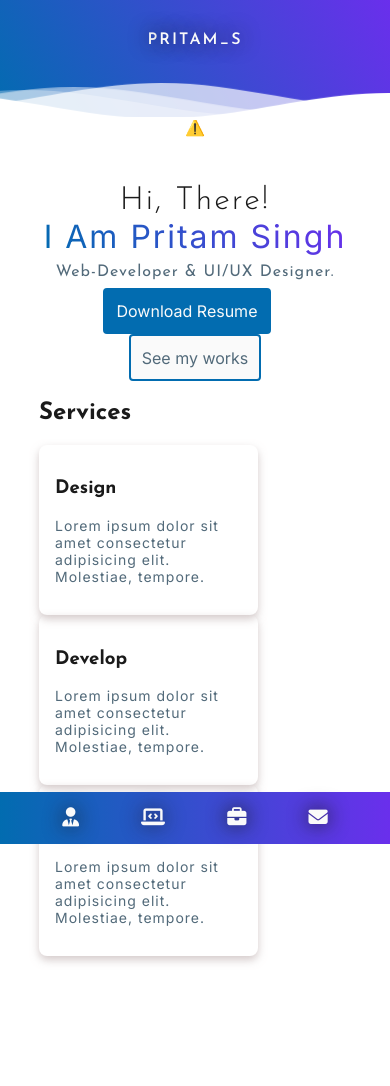
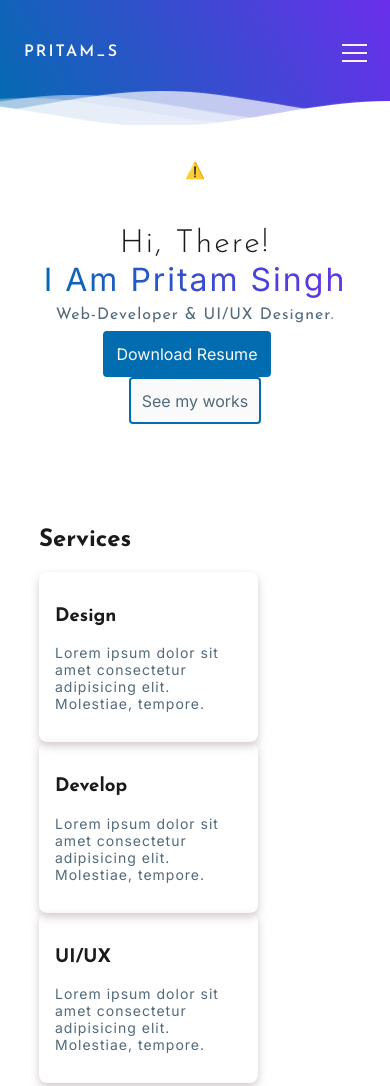
Before and after one commit to Pritam-s/Pritam-s.github.io, a plain HTML site: page index.html in a window 390 px wide. Shown: the top 1086 px of the page. Drawn offline with nearby package versions, Linux system fonts and the light colour scheme; no server answers.

Commit message:
Hamburger Navigation Implemented.

```diff
--- a/index.html
+++ b/index.html
@@ -17,30 +17,19 @@
 <main>
     <header>
 
-        <div class="TextContainer">
-
-            <h4>PRITAM_S</h4>
-
-            <nav class="navbar navbar-bottom">
-
-                <ul>
-                    <li> <a href=""> <span>Home</span>
-                        <i class="fas fa-user-tie"></i></a> </li>
-
-                    <li> <a href=""> <span>Services</span>
-                        <i class="fas fa-laptop-code"></i>
-                        </a> </li>
-
-                    <li> <a href=""> <span>Work</span>
-                        <i class="fas fa-briefcase"></i>
-                        </a> </li>
-
-                    <li> <a href=""> <span>Contact</span>
-                        <i class="fas fa-envelope"></i>
-                        </a> </li>
-                </ul>
-
-            </nav>
+        <nav class="navbar">
+            <h4 class='logo-area'>PRITAM_S</h4>
+                <input class="check" type="checkbox">
+                <div class="ham-menu">
+                    <div class="menuline"></div>
+                </div>
+                    <ul class='menulist'>
+                        <li><a href='#'>Home</a></li>
+                        <li><a href='#'>About</a></li>
+                        <li><a href='#'>Contact</a></li>
+                        <li><a href='#'>Privacy</a></li>
+                    </ul>
+        </nav>
 
 
 
--- a/styles.css
+++ b/styles.css
@@ -55,6 +55,103 @@ body::-webkit-scrollbar-thumb {
 
 
 
+/* *******************
+   Ham Menu Starts
+   ******************* */
+   .navbar {
+    display: flex;
+    flex-flow: row nowrap;
+    align-items: center;
+    width: 80%;
+    margin: auto;
+    padding-top: 1rem;
+}
+
+   .logo-area{
+     font-family: var(--font-secondary);
+
+}
+header{
+    height: auto;
+    width: 100%;
+    z-index: 2;
+    background: #008bff;
+    position: relative;
+}
+.menulist {
+    float: right;
+    list-style: none;
+    margin-right: 10px;
+    position: relative;
+    display: flex;
+    margin-left: auto;
+    gap: 6rem;
+}
+.menulist li{
+  font-size: 18px;
+  /* font-weight: bold; */
+  position: relative;
+  margin: 10px;
+}
+.menulist li a{
+  font-family: var(--font-secondary);
+    text-decoration: none;
+    color: #f8dada;
+}
+.check{
+    right: 0;
+    height: 40px;
+    width: 40px;
+    position: absolute;
+    margin: 3px 20px 0px 0px;
+    z-index: 3;
+    opacity: 0;
+
+}
+.ham-menu{
+    float: right;
+    height: 40px;
+    width: 40px;
+    margin: 1rem;
+    position: relative;
+    display: none;
+    /* border: 2px solid #ffe6e6; */
+    margin-left: auto;
+    z-index: 2;
+}
+.menuline {
+    background: #ffeeee;
+    height: 2px;
+    width: 25px;
+    position: relative;
+    margin: auto;
+    display: flex;
+    top: 50%;
+}
+.menuline::before {
+    content:'';
+    position: absolute;
+    background: #faefef;
+    height: 2px;
+    width: 25px;
+    top: -8px;
+}
+.menuline::after {
+    content:'';
+    position: absolute;
+    background: #ffeeee;
+    height: 2px;
+    width: 25px;
+    top: 8px;
+}
+
+/* *******************
+   Ham Menu End
+   ******************* */
+
+
+
+
 h1 {
   font-family: 'Josefin Sans', sans-serif;
   font-weight:300;
@@ -75,10 +172,19 @@ p {
 }
 
 
+/* *******************
+   Old Navbar Start
+   ******************* */
+/*
 .navbar{
+  display: flex;
+  flex-flow: row nowrap;
+  align-items: center;
+  width: 80%;
+  margin: auto;
 }
 
-.navbar ul{
+ .navbar ul{
   display: flex;
 justify-content: space-evenly;
 }
@@ -101,9 +207,11 @@ justify-content: space-evenly;
 
 .navbar ul li a i{
   display: none;
-}
+} */
 
-
+/* *******************
+   Old Navbar End
+   ******************* */
 
 
 
@@ -114,12 +222,13 @@ header{
 }
 
 header h4{
-  margin: 0 auto;
+  /* margin: 0 auto; */
   font-family: 'Josefin Sans', sans-serif;
   font-weight: 600;
   letter-spacing: 2px;
   font-size: 1rem;
   color: var(--text-secondary);
+  margin-right: auto;
 }
 
 .TextContainer{
@@ -348,11 +457,78 @@ border-radius: 0.5rem;
     font-size:2rem;
   }
 
+
+  /* *******************
+   Ham Menu Mobile Starts
+   ******************* */
+
+   .navbar {
+    display: flex;
+    flex-flow: row nowrap;
+    align-items: center;
+    width: 100%;
+    margin: auto;
+}
+
+   header{
+    position: fixed;
+}
+
+.logo-area {
+  font-family: var(--font-secondary);
+  margin-left: 1.5rem;
+}
+.menulist{
+  position: fixed;
+  width: 60%;
+  height: 100%;
+  margin-right: 0px;
+  background: var(--gradient);
+  top: -1rem;
+  padding-top: 10rem;
+  text-align: center;
+  transition: 0.5s;
+  right: -120%;
+  z-index: 1;
+}
+.ham-menu{
+    display: block;
+}
+.menulist {
+    display: block;
+    margin-right: 0px;
+    }
+.menulist li a{
+        font-size: 22px;
+        text-align: center;
+            }
+.check:checked ~ .menulist{
+    right: 0;
+    }
+
+    .check:checked ~ .ham-menu .menuline{
+        transform: rotate(135deg);
+        transition: 0.3s ease;
+    }
+    .check:checked ~ .ham-menu .menuline::before,.check:checked ~ .ham-menu .menuline::after{
+        top: 0;
+        transform: rotate(90deg);
+    }
+
+  /* *******************
+   Ham Menu Ends
+   ******************* */
+
+
+
+
   .HeroContainer{
     flex-direction: column;
 justify-content: center;
 align-items: center;
 margin: auto;
+width: 80%;
+margin-bottom: 10vh;
 }
 
   lottie-player {
@@ -362,6 +538,7 @@ margin: auto;
 
 .HeroImage {
   margin-bottom: 3rem;
+margin-top: 10rem;
 }
 
 .TextContainer{
```
